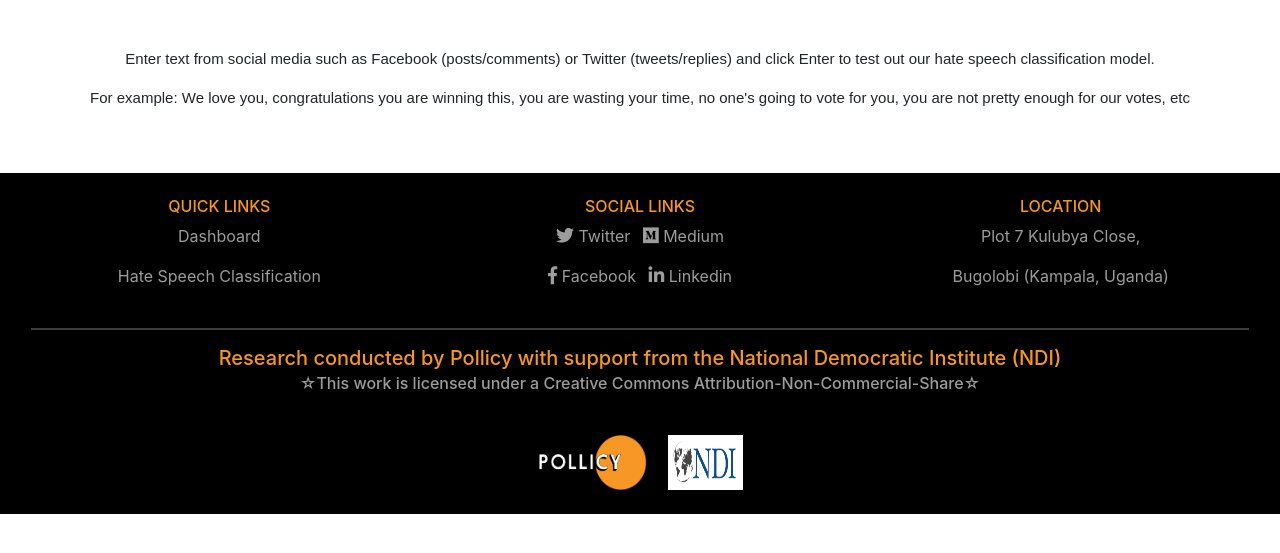
After one commit to frankTheCodeBoy/PollicyDashboard, a Django app: page /hate_speech/ in a window 1280 px wide. The commit adds this page. Shown: the top 553 px of the page. Run offline with Django 4.2, Linux system fonts and the light colour scheme; some libraries are stand-ins or nearby versions.

Commit message:
web app style changes

```diff
--- a/pollicy_app/urls.py
+++ b/pollicy_app/urls.py
@@ -10,4 +10,9 @@ urlpatterns = [
 		views.index,
 		name='index',
 	),
+    path(
+		"hate_speech/",
+        views.hate_speech,
+        name='hate_speech',
+	),
 ]
--- a/pollicy_app/views.py
+++ b/pollicy_app/views.py
@@ -5,3 +5,8 @@ def index(request):
 	return render(
 		request,"pollicy_app/index.html",{}
 	)
+
+def hate_speech(request):
+	return render(
+		request, "pollicy_app/hatespeech.html",{}
+	)
--- a/static/css/mystyles.css
+++ b/static/css/mystyles.css
@@ -7,6 +7,13 @@ div.intro {
 nav {
     font-family: 'DM Sans', sans-serif;
     font-size: 16px;
+}
+
+#speech-div {
+    font-family: 'DM Sans', sans-serif;
+    font-size: 15px;
+    vertical-align:middle;
+    text-align:center;
 }
 
 #sidebar {
@@ -50,8 +57,10 @@ nav {
     font-size: 16px;
     display: block;
 }
+
 #sidebar ul li a:hover {
-    background: #fff;
+    background: white;
+    color:rgb(61, 61, 61);
 }
 
 div.res-obj {
--- /dev/null
+++ b/templates/pollicy_app/hatespeech.html
@@ -0,0 +1,18 @@
+{% extends 'pollicy_app/base.html' %}
+{% load static %}
+{% block title_block %}
+    Hate Speech Classification
+{% endblock %}
+
+{% block body_block %}
+<div id="speech-div" class="container-fluid p-5">
+    <p>
+        Enter text from social media such as Facebook (posts/comments)
+        or Twitter (tweets/replies) and click Enter to test out our hate speech classification model.
+    </p>
+    <p>
+        For example: We love you, congratulations you are winning this, you are wasting your time,
+        no one's going to vote for you, you are not pretty enough for our votes, etc
+    </p>
+</div>
+{% endblock %}
```
Also changed, not shown: templates/pollicy_app/index.html (+12 -6 lines).
